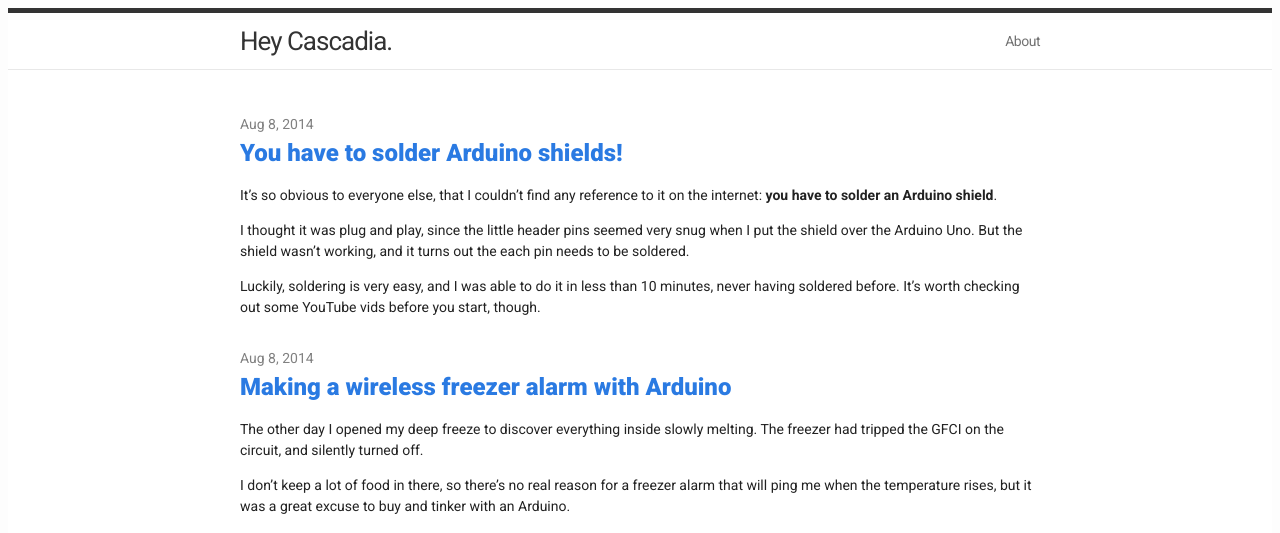
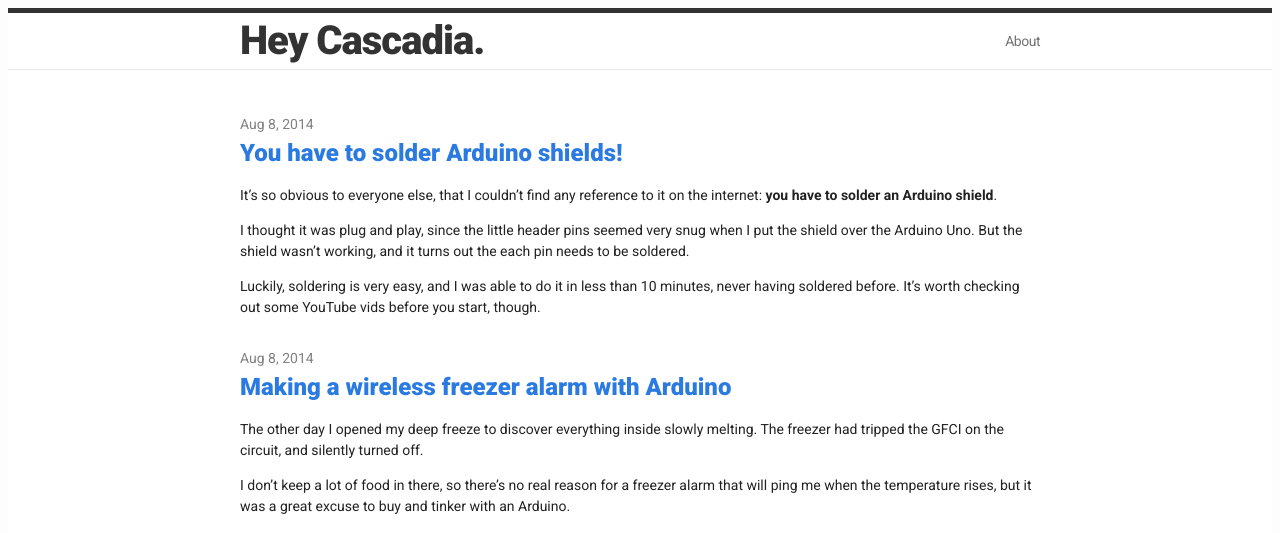
Before and after one commit to MikeJeffrey/heycascadia, a Jekyll site: the page built from index.html, in a window 1280 px wide. Shown: the top 533 px of the page. Built offline with Jekyll 4.4.1, drawn with Linux system fonts in a browser that asks for light colours.

Commit message:
Bigger, heavier title

```diff
--- a/css/main.css
+++ b/css/main.css
@@ -56,7 +56,8 @@ a:visited { color: #205caa; }
 .site-title:visited {
   display: block;
   color: #333;
-  font-size: 26px;
+  font-size: 40px;
+  font-weight: 900;
   letter-spacing: -1px;
   float: left;
   line-height: 56px;
```
